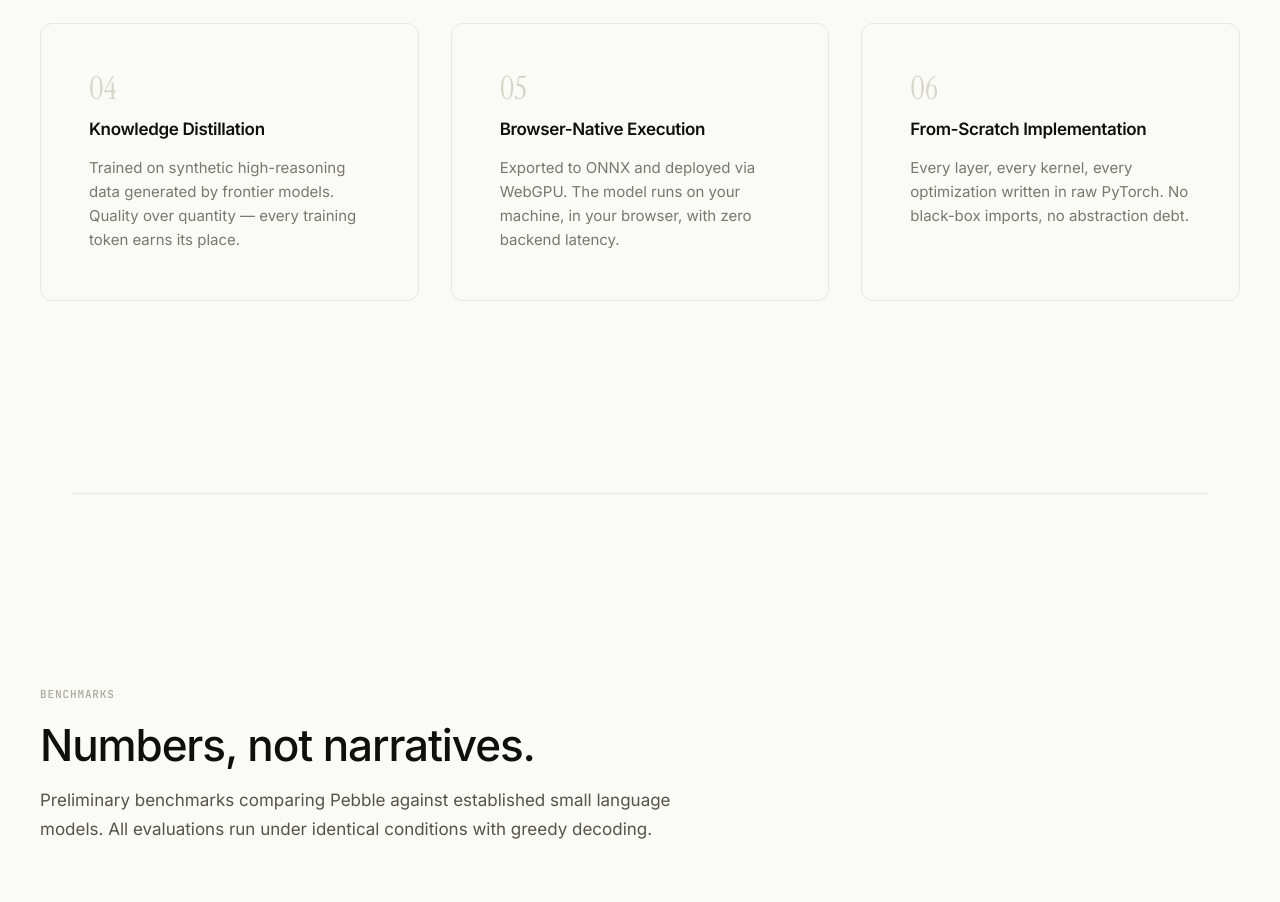
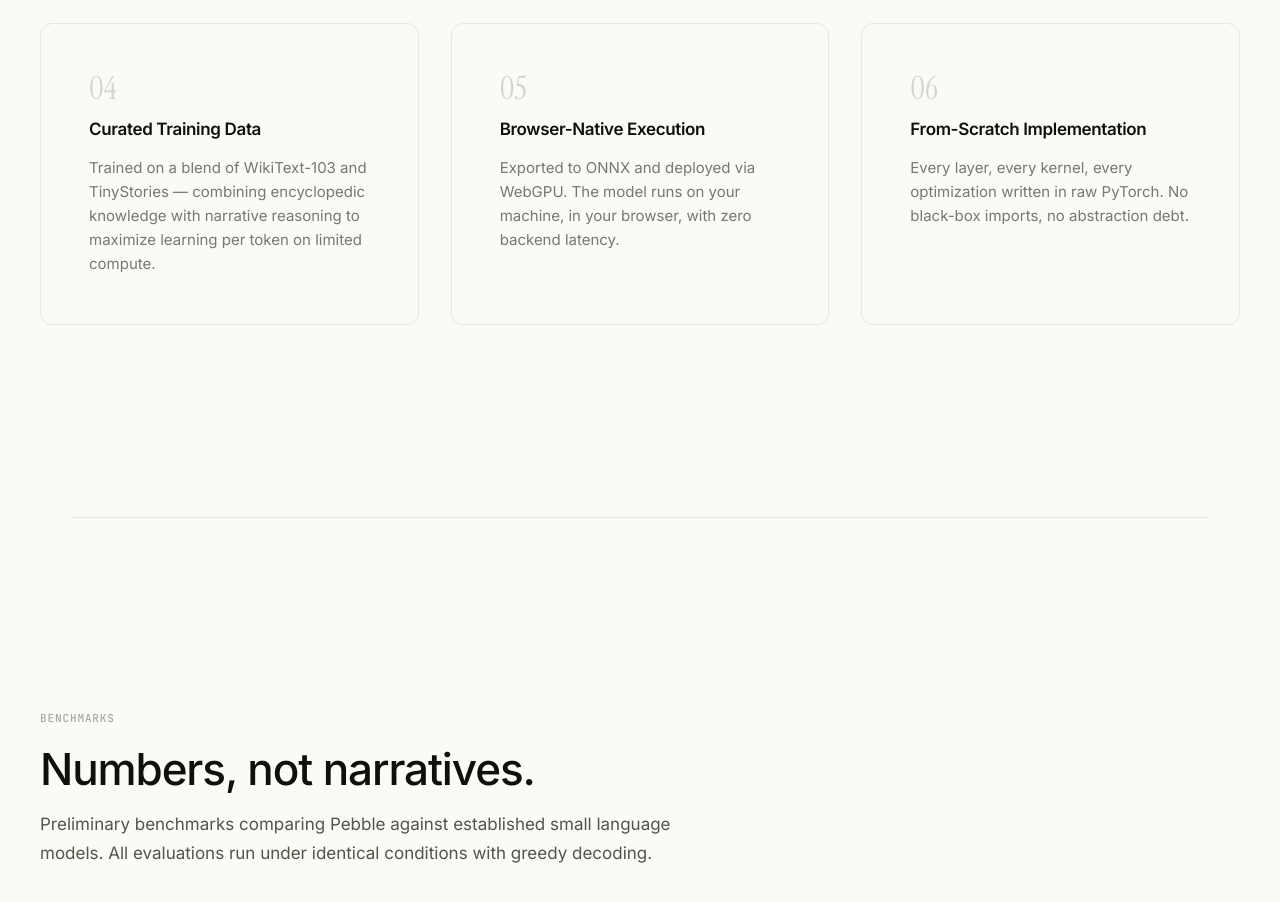
Before and after one commit to Atharva0808/pebble, a Next.js app in the folder web/: page / in a window 1280 px wide. Shown: the part 2840-3742 px from the top of the page. Built offline with nearby package versions, Linux system fonts and the light colour scheme.

Commit message:
fix: replace misleading Knowledge Distillation claim with accurate data description

```diff
--- a/web/app/page.tsx
+++ b/web/app/page.tsx
@@ -241,8 +241,8 @@ export default function Home() {
               },
               {
                 num: "04",
-                title: "Knowledge Distillation",
-                desc: "Trained on synthetic high-reasoning data generated by frontier models. Quality over quantity — every training token earns its place.",
+                title: "Curated Training Data",
+                desc: "Trained on a blend of WikiText-103 and TinyStories — combining encyclopedic knowledge with narrative reasoning to maximize learning per token on limited compute.",
               },
               {
                 num: "05",
```
